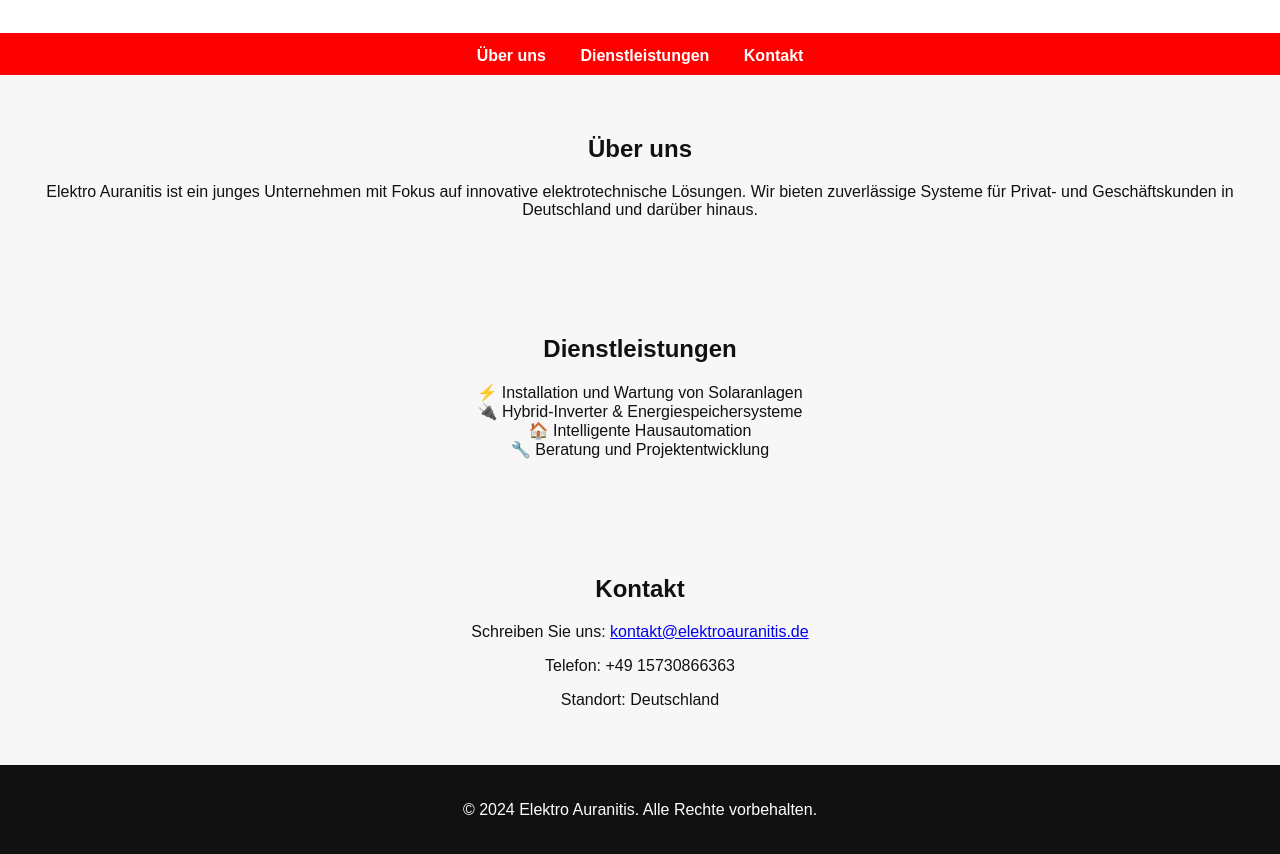
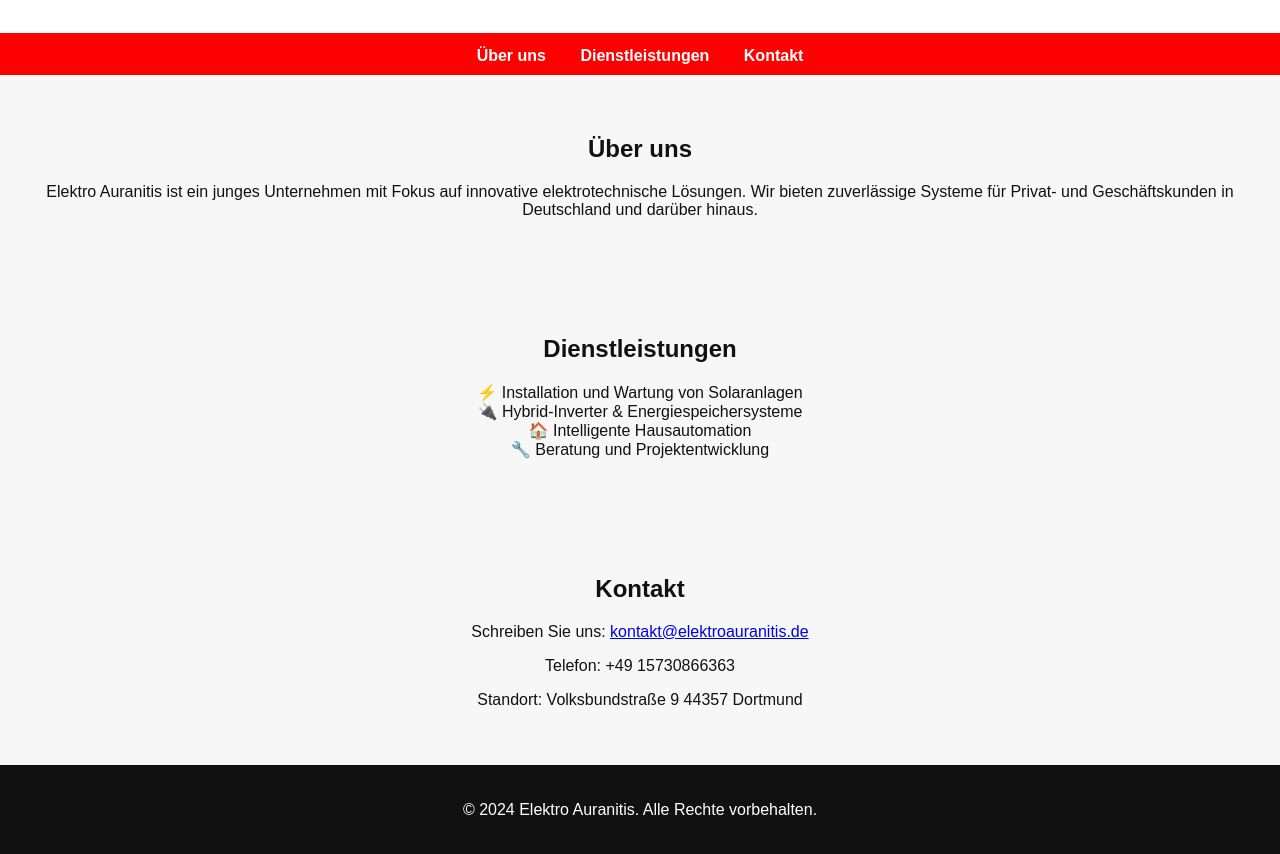
Before and after one commit to kasem995/elektroauranitis.de, a plain HTML site: page index.html in a window 1280 px wide. Shown: the part 240-1094 px from the top of the page. Drawn offline with Linux system fonts and the light colour scheme.

Commit message:
Update index.html

```diff
--- a/index.html
+++ b/index.html
@@ -82,7 +82,8 @@
     <h2>Kontakt</h2>
     <p>Schreiben Sie uns: <a href="mailto:kontakt@elektroauranitis.de">kontakt@elektroauranitis.de</a></p>
     <p>Telefon: +49 15730866363</p>
-    <p>Standort: Deutschland</p>
+    <p>Standort: Volksbundstraße 9
+    44357 Dortmund </p>
   </section>
 
   <footer>
```
